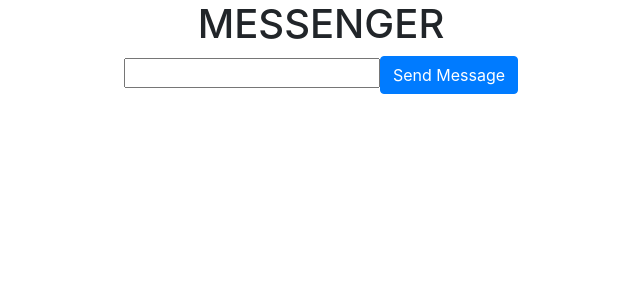
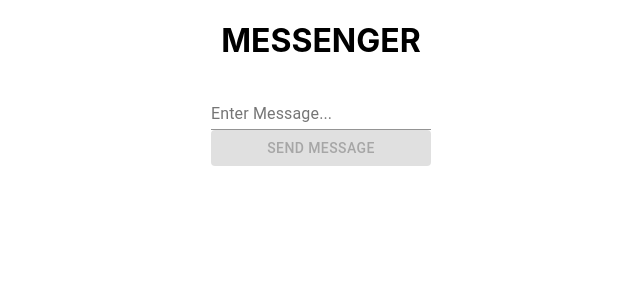
Before and after one commit to AlthafMuhammad/Messenger-Clone, a React (Create React App) app: page / in a window 1280 px wide. Shown: the top 300 px of the page, without its empty margins (319-959 px from the left). Built offline with nearby package versions, Linux system fonts and the light colour scheme.

Commit message:
added material ui

```diff
--- a/package.json
+++ b/package.json
@@ -3,12 +3,11 @@
   "version": "0.1.0",
   "private": true,
   "dependencies": {
+    "@material-ui/core": "^4.11.0",
     "@testing-library/jest-dom": "^4.2.4",
     "@testing-library/react": "^9.3.2",
     "@testing-library/user-event": "^7.1.2",
-    "bootstrap": "^4.5.0",
     "react": "^16.13.1",
-    "react-bootstrap": "^1.2.2",
     "react-dom": "^16.13.1",
     "react-scripts": "3.4.1"
   },
--- a/src/App.js
+++ b/src/App.js
@@ -1,10 +1,7 @@
 import React, { useState } from 'react';
-import 'bootstrap/dist/css/bootstrap.min.css';
 import './App.css';
-import {Button,
+import { Button, FormControl, Input, InputLabel } from '@material-ui/core';
 
-
-} from 'react-bootstrap';
 
 function App() {
   const [input,setInput]=useState("");
@@ -20,8 +17,11 @@ function App() {
     <div className="App">
       <h1>MESSENGER</h1>
       <form>
-        <input value={input} onChange={e=>setInput(e.target.value)}/>
-        <Button type="submit" onClick={sendMessage}>Send Message</Button>
+        <FormControl>
+          <InputLabel>Enter Message...</InputLabel>
+          <Input value={input} onChange={e=>setInput(e.target.value)}/>
+          <Button disabled={!input} variant="contained" color="primary" type="submit" onClick={sendMessage}>Send Message</Button>
+        </FormControl>
       </form>
 
       {
```
Also changed, not shown: 1 other file (tests, documents, lock files or other folders).
